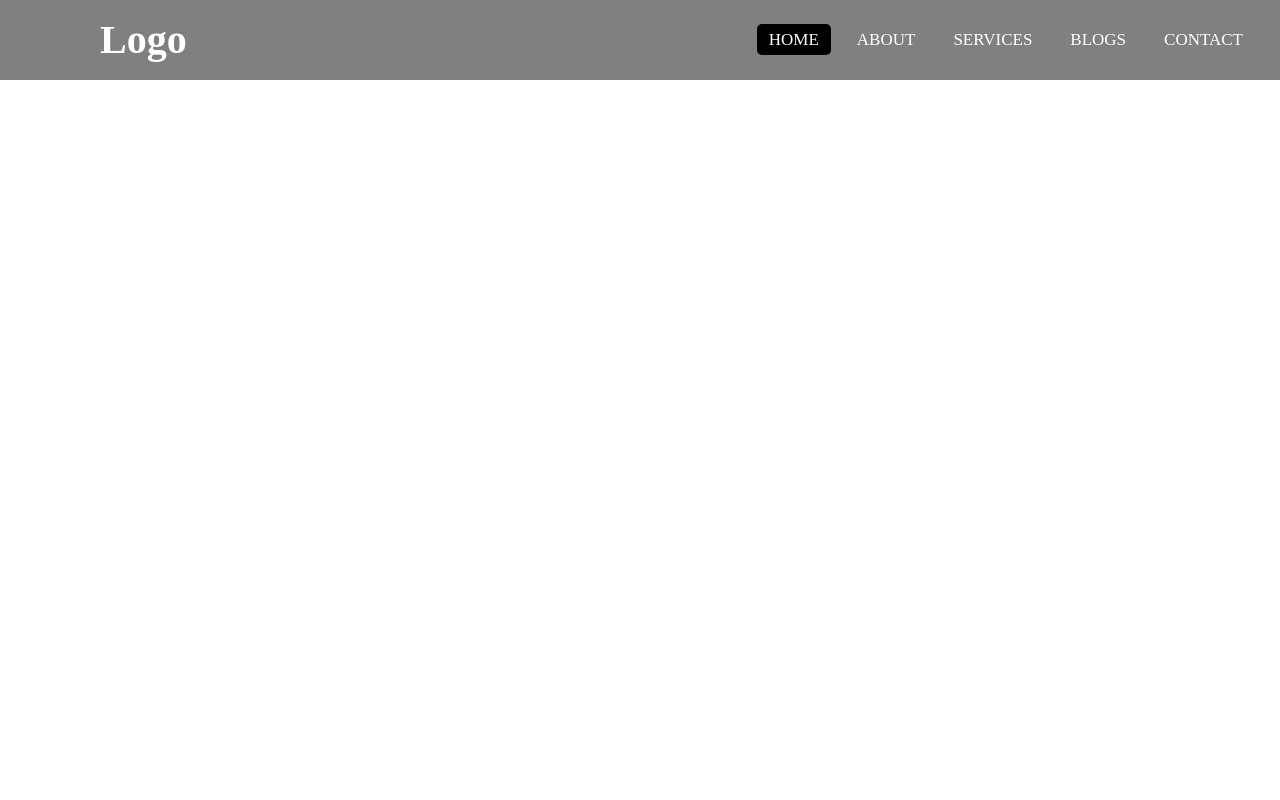
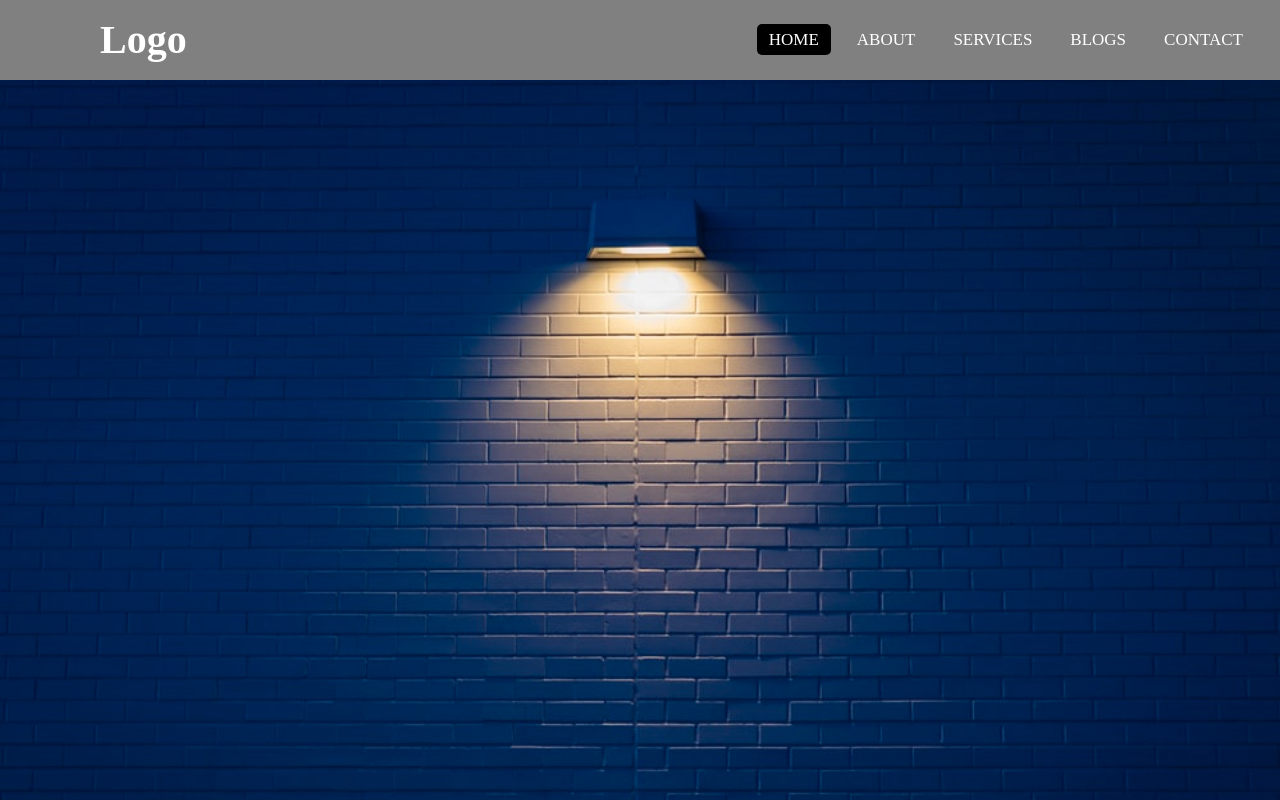
Before and after one commit to abdulahad-gh/responsive-navbar-with-htmlandcss, a plain HTML site: page index.html in a window 1280 px wide. Drawn offline with Linux system fonts and the light colour scheme.

Commit message:
added section bg

```diff
--- a/index.html
+++ b/index.html
@@ -30,6 +30,9 @@
             <li><a href="#">contact</a></li>
         </ul>
     </nav>
+    <section>
+
+    </section>
 
 </body>
 
--- a/style.css
+++ b/style.css
@@ -62,6 +62,13 @@ a:hover {
     display: none;
 }
 
+section {
+    background-image: url('./bg.jpg');
+    background-size: cover;
+    height: calc(100vh - 80px);
+    background-repeat: no-repeat;
+}
+
 /* responsive for md devices */
 @media (max-width:952px) {
     label.logo {
@@ -105,3 +112,9 @@ a:hover {
     }
 
 }
+
+@media (max-width:295px) {
+    label.logo {
+        padding: 0 10px;
+    }
+}
```
Also changed, not shown: bg.jpg (added).
